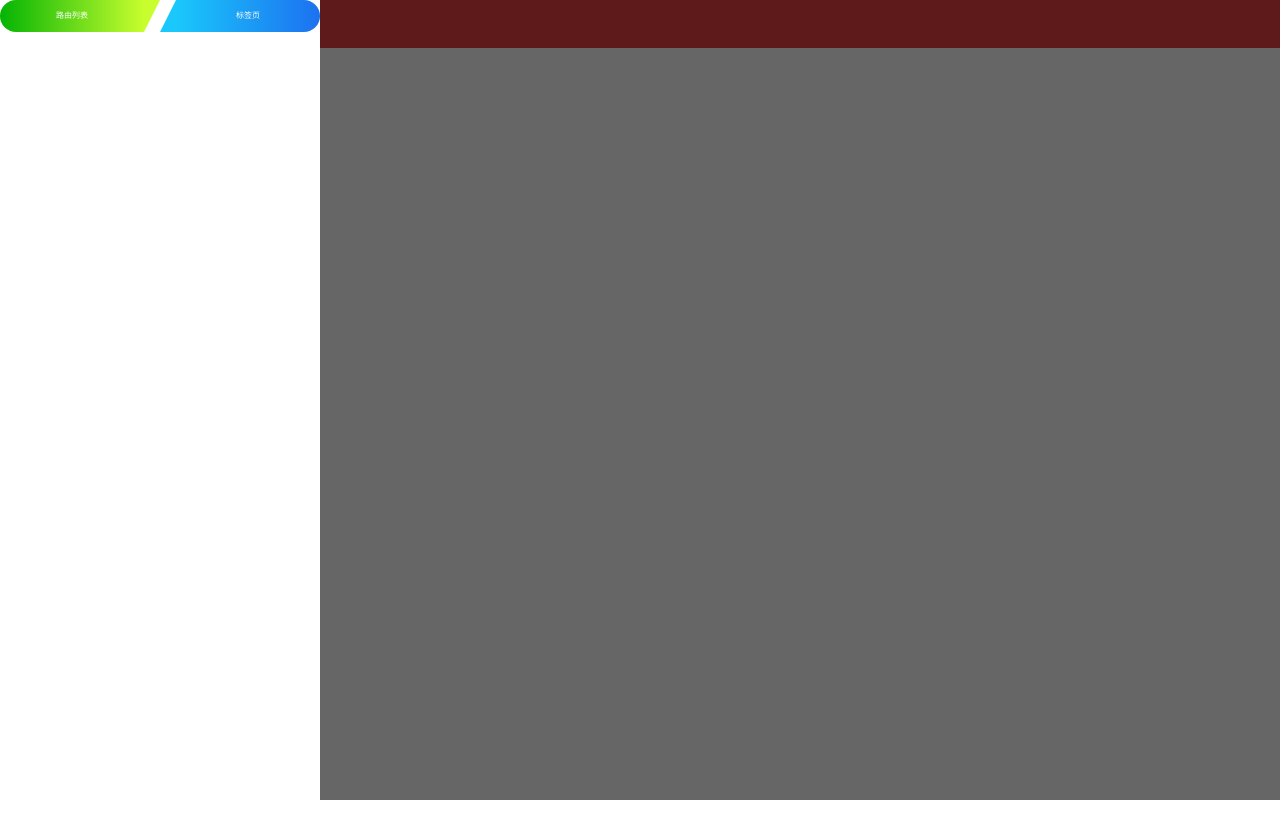
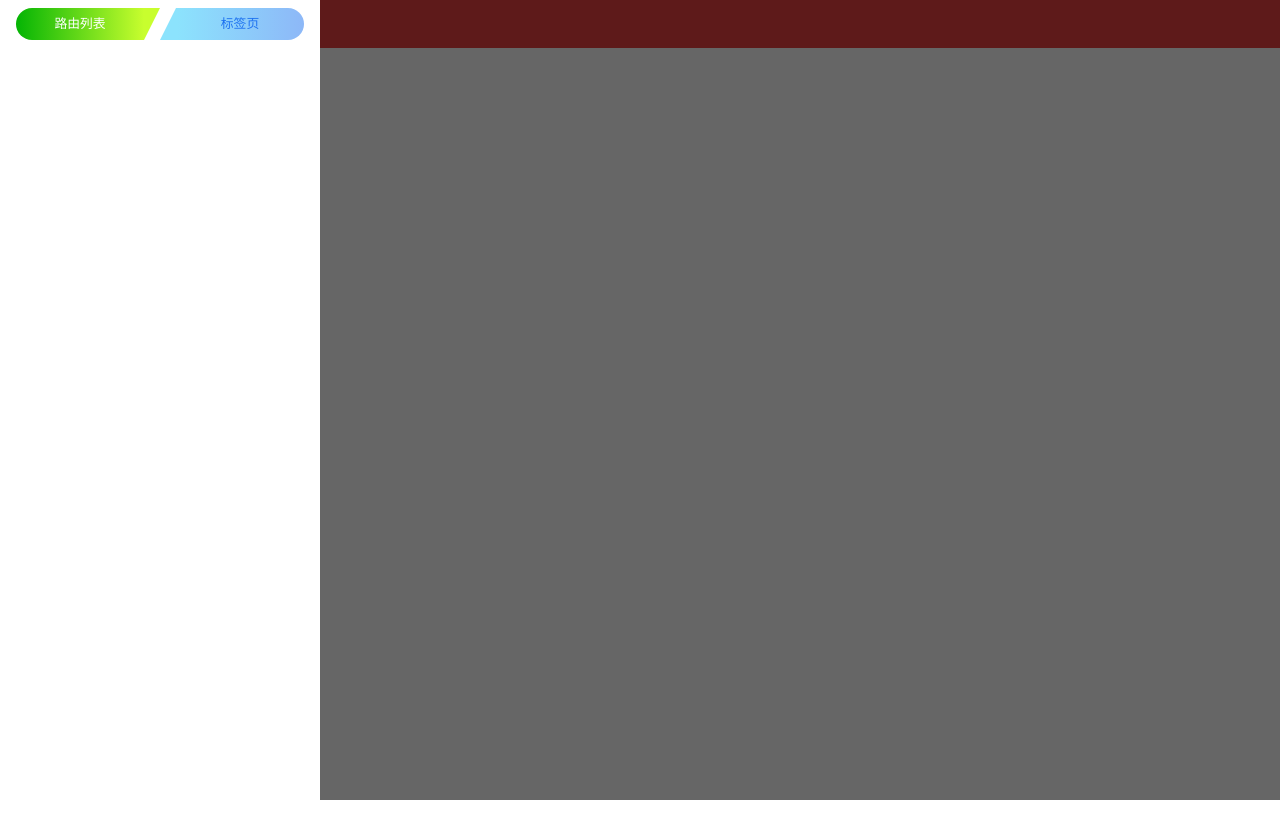
Before and after one commit to 1026809058/notepad, a Vue app: page / in a window 1280 px wide. Both pictures are taken after a click on the element 72 px from the left and 24 px from the top of the page. Built offline with nearby package versions, Linux system fonts and the light colour scheme.

Commit message:
switchBtn组件添加点击样式，bodys布局bug

```diff
--- a/src/components/globalComponents/switchBtn.vue
+++ b/src/components/globalComponents/switchBtn.vue
@@ -1,13 +1,23 @@
 <template>
   <div class="switch-btn">
-    <div class="switch-btn-1" @click="labelVal(labelLeft)">{{ labelLeft }}</div>
-    <div class="switch-btn-2" @click="labelVal(labelRight)">
+    <div
+      class="switch-btn-1"
+      :class="{ 'switch-btn-1-active': active }"
+      @click="labelVal(labelLeft)"
+    >
+      {{ labelLeft }}
+    </div>
+    <div
+      class="switch-btn-2"
+      :class="{ 'switch-btn-2-active': !active }"
+      @click="labelVal(labelRight)"
+    >
       {{ labelRight }}
     </div>
   </div>
 </template>
 <script lang="ts">
-import { defineComponent } from "vue";
+import { defineComponent, ref } from "vue";
 export default defineComponent({
   name: "SwitchBtn",
   props: {
@@ -21,12 +31,15 @@ export default defineComponent({
     },
   },
   setup(props, { emit }) {
+    let active = ref(true);
     //点击标签的labelVal传给父组件
     function labelVal(val: String) {
       emit("update:label", val);
+      val === props.labelLeft ? (active.value = true) : (active.value = false);
     }
     return {
       labelVal,
+      active,
     };
   },
 });
@@ -36,7 +49,8 @@ $width: 100%;
 $height: 2rem;
 .switch-btn {
   font-size: 0.5rem;
-  color: #fff;
+  color: #000;
+  font-size: 0.8rem;
   text-align: center;
   line-height: 2rem;
   width: $width;
@@ -46,11 +60,16 @@ $height: 2rem;
   .switch-btn-1 {
     width: calc(50% - 1rem);
     height: 100%;
+    color: rgba(4, 180, 4, 1);
     border-radius: 1rem 0 0 1rem;
-    background: linear-gradient(to right, #04b404, #c8fe2e);
     margin-right: 1rem;
+    background: linear-gradient(
+      to right,
+      rgba(4, 180, 4, 0.2),
+      rgba(200, 254, 46, 0.2)
+    );
     &::after {
-      border-left: 1rem solid #c8fe2e;
+      border-left: 1rem solid rgba(200, 254, 46, 0.2);
       border-bottom: 2rem solid transparent;
       content: " ";
       width: 0;
@@ -61,14 +80,26 @@ $height: 2rem;
       top: -100%;
     }
   }
+  .switch-btn-1-active {
+    background: linear-gradient(to right, #04b404, #c8fe2e);
+    color: #fff;
+    &::after {
+      border-left: 1rem solid #c8fe2e;
+    }
+  }
   .switch-btn-2 {
     width: calc(50% - 1rem);
     height: 100%;
+    color: rgba(28, 113, 240, 1);
     border-radius: 0 1rem 1rem 0;
-    background: linear-gradient(to right, #1ac8fb, #1c71f0);
+    background: linear-gradient(
+      to right,
+      rgba(26, 200, 251, 0.5),
+      rgba(28, 113, 240, 0.5)
+    );
     margin-left: 1rem;
     &::after {
-      border-right: 1rem solid #1ac8fb;
+      border-right: 1rem solid rgba(26, 200, 251, 0.5);
       border-top: 2rem solid transparent;
       content: " ";
       width: 0;
@@ -79,5 +110,16 @@ $height: 2rem;
       top: -100%;
     }
   }
+  .switch-btn-2-active {
+    background: linear-gradient(
+      to right,
+      rgba(26, 200, 251, 1),
+      rgba(28, 113, 240, 1)
+    );
+    color: #fff;
+    &::after {
+      border-right: 1rem solid rgba(26, 200, 251, 1);
+    }
+  }
 }
 </style>
--- a/src/style/framework/home/home_0em.scss
+++ b/src/style/framework/home/home_0em.scss
@@ -9,4 +9,5 @@
 .main {
   width: 100%;
   height: calc(100% - 3rem);
+  overflow: hidden;
 }
--- a/src/views/system/framework/bodys/index.vue
+++ b/src/views/system/framework/bodys/index.vue
@@ -16,6 +16,5 @@ export default defineComponent({
 .tags {
   width: 17rem;
   height: 5rem;
-  margin: 20px;
 }
 </style>
--- a/src/views/system/framework/head/index.vue
+++ b/src/views/system/framework/head/index.vue
@@ -21,11 +21,16 @@
   <side-window v-model:show="show" :isRight="false">
     <template v-slot:header>
       <switch-btn
+        class="head-switch-btn"
         labelLeft="路由列表"
         labelRight="标签页"
         v-model:label="labelVal"
       ></switch-btn>
     </template>
+    <div>
+      <div v-if="labelVal.value === '路由列表'">{{ labelVal.value }}</div>
+      <div v-if="labelVal.value === '标签页'">{{ labelVal.value }}</div>
+    </div>
   </side-window>
 </template>
 <script lang="ts">
@@ -43,7 +48,7 @@ export default defineComponent({
     watch(
       () => labelVal.value,
       (value: String) => {
-        console.log(value);
+        console.log(value === "路由列表");
       }
     );
     return {
@@ -67,6 +72,10 @@ header {
   text-align: center;
   line-height: 3rem;
 }
+.head-switch-btn {
+  width: 18rem;
+  margin: 0.5rem 1rem;
+}
 @media screen and (min-width: 0) {
   @import "@/style/framework/head/head_0em.scss";
 }
```
